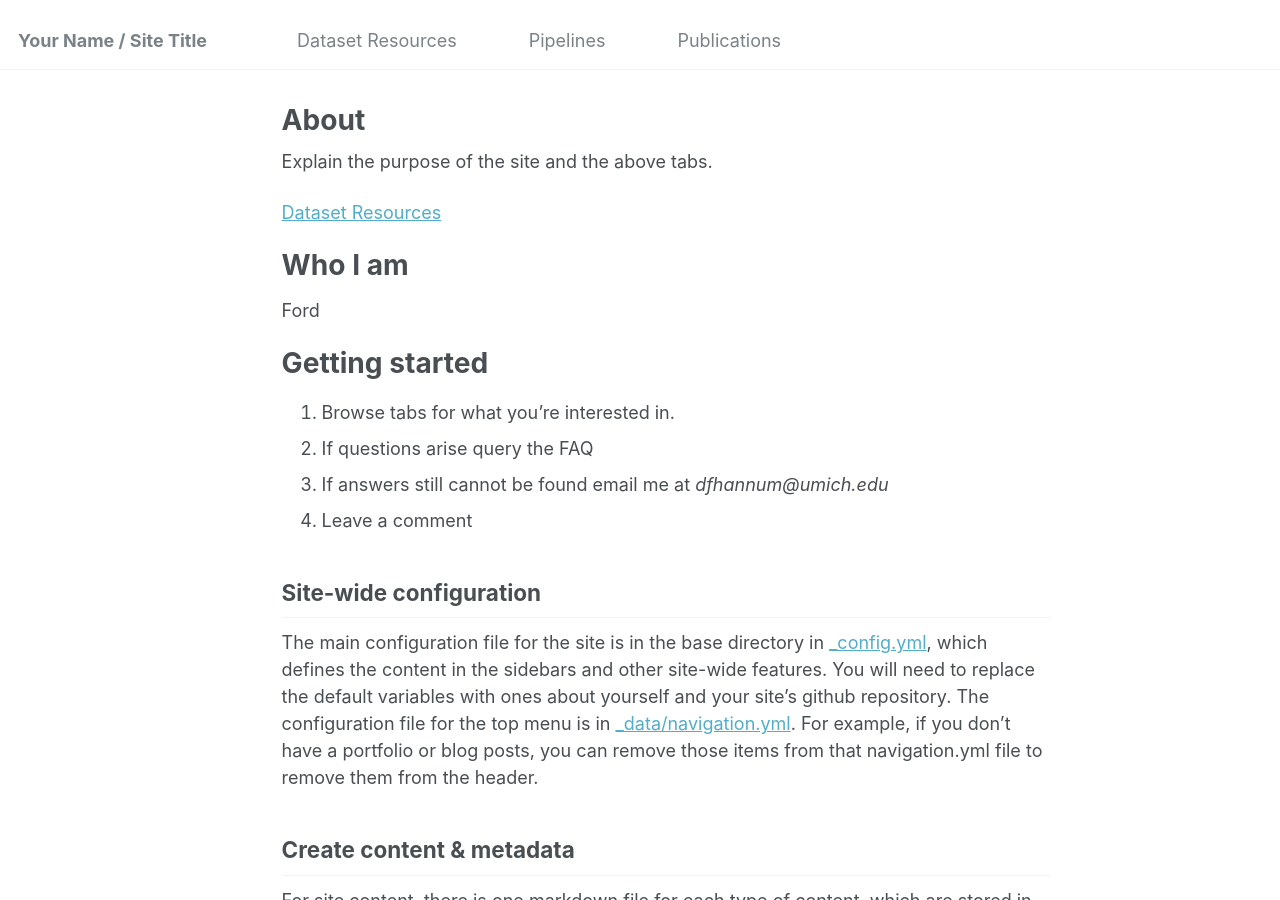
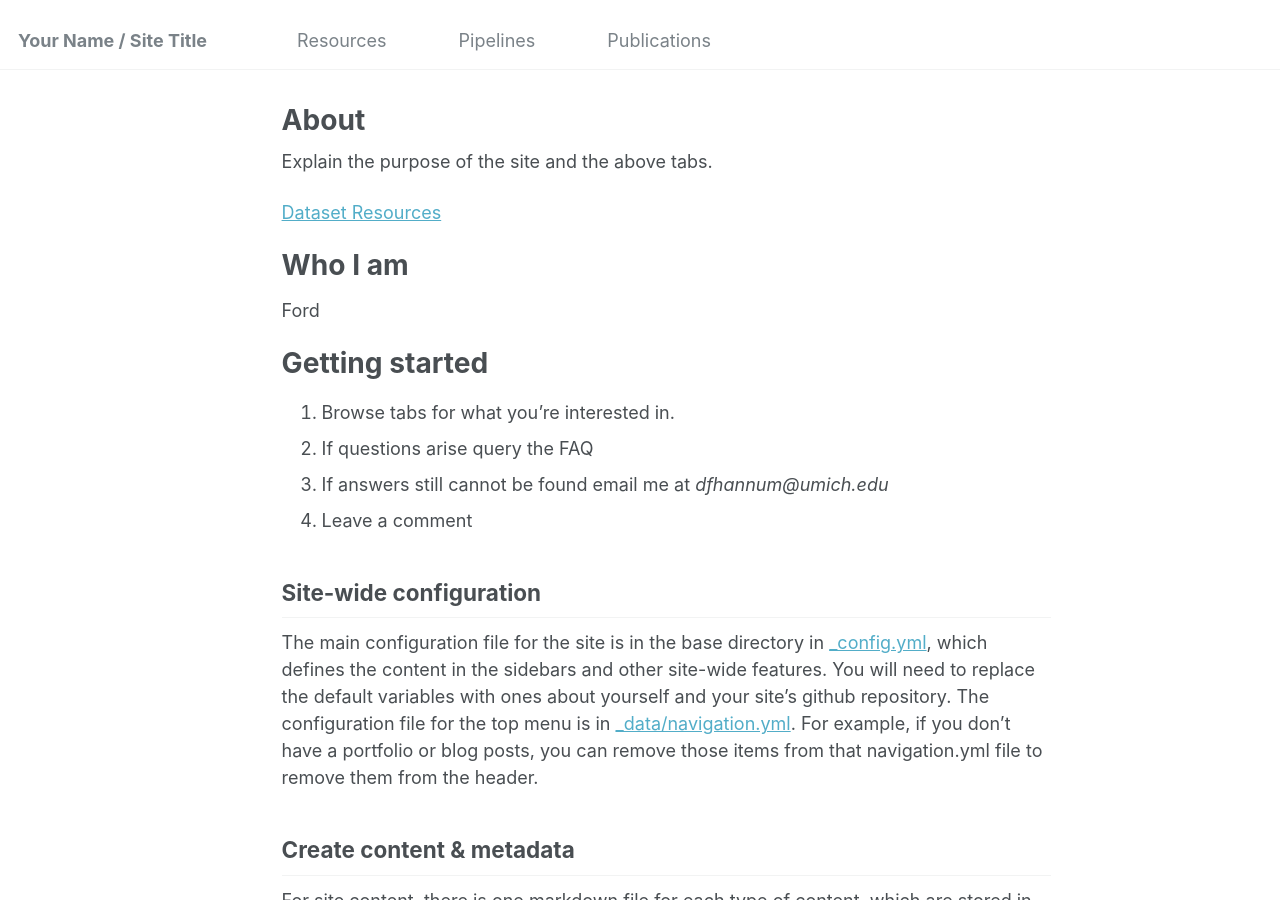
Before and after one commit to UofM-Ophthalmology/UofM-Ophthalmology.github.io, a Jekyll site: the page built from _pages/about.md, in a window 1280 px wide and 900 px high. Built offline with Jekyll 4.4.1, drawn with Linux system fonts in a browser that asks for light colours.

Commit message:
title tab changes

```diff
--- a/_data/navigation.yml
+++ b/_data/navigation.yml
@@ -5,7 +5,7 @@
 # prevent it from being included in the site.
 
 main:
-  - title: "Dataset Resources"
+  - title: "Resources"
   - url: /publications/
 
   - title: "Pipelines"
```
